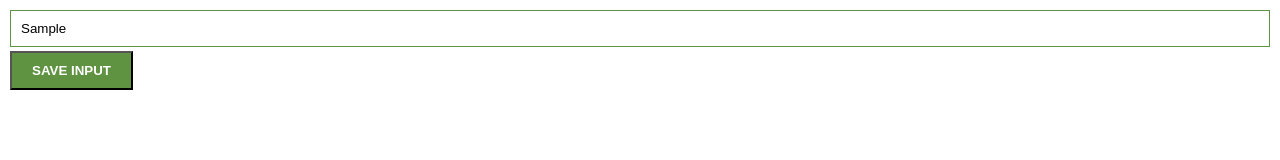
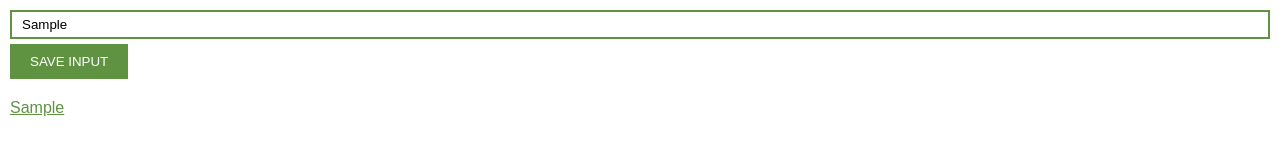
Before and after one commit to Jiheonie/leads-tracker-chrome-extension, a plain HTML site: page index.html in a window 1280 px wide. Both pictures are taken after typing "Sample" into the empty fields and a click on the button "SAVE INPUT". Drawn offline with Linux system fonts and the light colour scheme.

Commit message:
first commit before deploying

```diff
--- a/index.css
+++ b/index.css
@@ -1,37 +1,34 @@
 body {
-    margin: 0;
-    padding: 10px;
-    font-family: Arial, Helvetica, sans-serif;
+  margin: 0;
+  padding: 10px;
+  font-family: Arial, Helvetica, sans-serif;
 }
 
-/*
-
-Style our app according to the provided design!
-
-green color -> #5f9341
-
-*/
-
-
 input {
-    width: 100%;
-    /*padding-left: 10px;
-    padding-right: 10px;
-    padding-bottom: 10px;
-    padding-top: 10px;*/
-    padding: 10px;
-    box-sizing: border-box;
-    border: 1px solid #5f9341;
-    margin-bottom: 4px;
+  width: 100%; /* 100% + 10px + 10px */
+  padding: 5px 10px;
+  box-sizing: border-box;
+  border: 2px solid #5f9341;
 }
 
 button {
-    padding: 10px 20px;
-    /*padding-bottom: 10px;
-    padding-top: 10px;
-    padding-left: 20px;
-    padding-right: 20px;*/
-    background: #5f9341;
-    color: white;
-    font-weight: bold;
+  margin-top: 5px;
+  background-color: #5f9341;
+  color: white;
+  padding: 10px 20px;
+  border: none;
 }
+
+ul {
+  margin-top: 20px;
+  list-style: none;
+  padding-left: 0;
+}
+
+li {
+  margin-top: 5px;
+}
+
+a {
+  color: #5f9341;
+}
--- a/index.html
+++ b/index.html
@@ -1,15 +1,16 @@
 <!DOCTYPE html>
 <html lang="en">
-<head>
-    <meta charset="UTF-8">
-    <meta http-equiv="X-UA-Compatible" content="IE=edge">
-    <meta name="viewport" content="width=device-width, initial-scale=1.0">
+  <head>
+    <meta charset="UTF-8" />
+    <meta http-equiv="X-UA-Compatible" content="IE=edge" />
+    <meta name="viewport" content="width=device-width, initial-scale=1.0" />
     <title>Document</title>
-    <link rel="stylesheet" href="index.css">
-</head>
-<body>
-    <input type="test" id="input-el">
-    <button id="input-btn">SAVE INPUT</button>
-    <script src="index.js"></script>
-</body>
+    <link rel="stylesheet" href="./index.css" />
+  </head>
+  <body>
+    <input type="text" class="input-el" /> <br />
+    <button class="input-btn">SAVE INPUT</button>
+    <ul class="ul-el"></ul>
+    <script src="./index.js"></script>
+  </body>
 </html>
--- a/index.js
+++ b/index.js
@@ -1,7 +1,42 @@
-//lesson 1:
+// Lesson 1,2,3,4,5,6,7,8,9,10,
+// 11,12,13,14,15,16,17,18,19,20,
+// 21,22,23,24,25,26,27,28,29
 
-//lesson 2: add button and input tag
+let myLeads = [];
+const inputEl = document.querySelector(".input-el");
+const inputBtn = document.querySelector(".input-btn");
+const ulEl = document.querySelector(".ul-el");
+const result = document.querySelector(".result");
 
-//lesson 3: style the button and input tag
+inputBtn.addEventListener("click", function () {
+  if (inputEl.value != "") myLeads.push(inputEl.value);
+  renderLeads();
+  result.innerHTML = "Saved!";
+  inputEl.value = "";
+});
 
-//lesson 4: make the input button work with onclick
+function renderLeads() {
+  let listItems = ``;
+  for (let i = 0; i < myLeads.length; i++) {
+    listItems += `
+    <li>
+      <a href="${myLeads[i]}" target="_blank">
+        ${myLeads[i]}
+      </a>
+    </li>`; // not single quote
+    //using backtick character
+  }
+  // Instead of using innerHTML 3 times inside for loop
+  // just need to use innerHTML 1 times outside for loop
+  // improving performance
+  ulEl.innerHTML = listItems;
+}
+
+// Adding a button using js
+// const body = document.querySelector("body");
+// body.innerHTML += `<button class="buy-btn">Buy!</button>`;
+
+// const buyBtn = document.querySelector(".buy-btn");
+// buyBtn.addEventListener("click", function () {
+//   body.innerHTML += `<p>Thank you for buying!</p>`;
+// });
```
